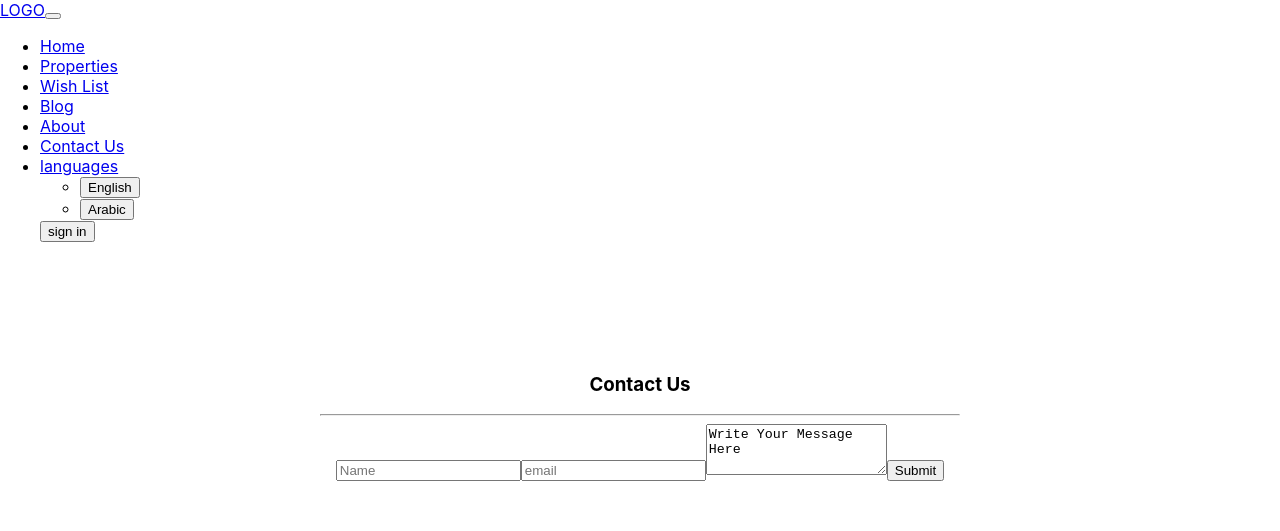
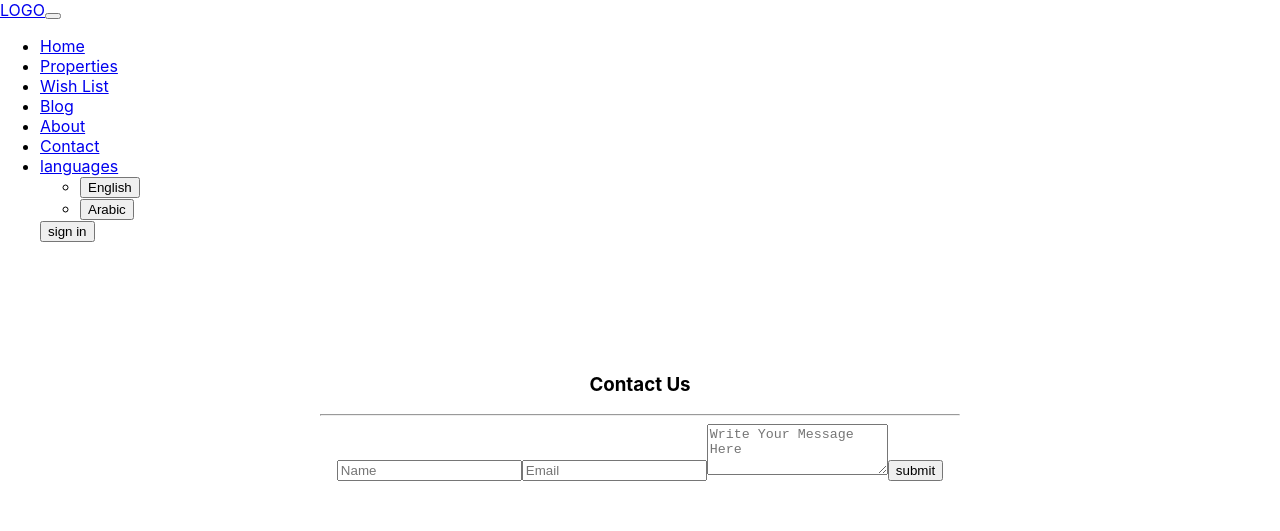
Before and after one commit to Alzubair98/ozyapi, a React (Create React App) app: page /contact in a window 1280 px wide. Shown: the top 531 px of the page. Built offline with nearby package versions, Linux system fonts and the light colour scheme; the HTML template or start-up script is replaced by a standard one.

Commit message:
translate contact page

```diff
--- a/src/component/contact/ContactForm.js
+++ b/src/component/contact/ContactForm.js
@@ -11,7 +11,7 @@ const ContactForm = () => {
         method="post"
         className="contact-form m-2 p-5 n-box2"
       >
-        <h3 className="font-bold">{t("contact")}</h3>
+        <h3 className="font-bold">{t("contactus")}</h3>
         <hr />
         <input
           name="user-name"
@@ -32,12 +32,12 @@ const ContactForm = () => {
           type="text"
           className="form-control mb-2"
           rows={3}
-          defaultValue={t("message")}
+          placeholder={t("message")}
           required
         />
 
         <button type="submit" className="btn btn-primary">
-          Submit
+          {t("submit")}
         </button>
       </form>
     </div>
--- a/src/component/contact/ContactPage.js
+++ b/src/component/contact/ContactPage.js
@@ -1,6 +1,8 @@
 import React from "react";
+import { useTranslation } from "react-i18next";
 
 const ContactPage = () => {
+  const { t } = useTranslation();
   return (
     <div className="c-p-form container">
       <div className="c-p-form-cont card c-p-card shadow-lg rounded">
@@ -9,20 +11,20 @@ const ContactPage = () => {
           method="post"
           className="c-p-contact-form m-2 "
         >
-          <h3 className="font-bold">Contact Us</h3>
+          <h3 className="font-bold">{t("contactus")}</h3>
           <hr />
           <input
             name="user-name"
             type="text"
             className="form-control mb-2"
-            placeholder="Name"
+            placeholder={t("name")}
             required
           />
           <input
             name="user-mail"
             type="text"
             className="form-control mb-2"
-            placeholder="email"
+            placeholder={t("email")}
             required
           />
           <textarea
@@ -30,12 +32,12 @@ const ContactPage = () => {
             type="text"
             className="form-control mb-2"
             rows={3}
-            defaultValue={"Write Your Message Here "}
+            placeholder={t("message")}
             required
           />
 
           <button type="submit" className="btn btn-primary">
-            Submit
+            {t("submit")}
           </button>
         </form>
       </div>
--- a/src/index.js
+++ b/src/index.js
@@ -34,10 +34,11 @@ i18n.init({
         cliets: "WATCH WHAT OUR CIENTS SA ABOUT US",
         videos: "LATEST VIDEOS FROM OUR YOUTUBE CHANLE",
         blogs: "latest Posts from our Blog",
-        contact: "Contact Us",
+        contactus: "Contact Us",
         name: "Name",
         email: "Email",
         message: "Write Your Message Here",
+        submit: "submit",
         information: "information",
         phone: "Phone",
         items: "NO ITEMS!",
@@ -68,10 +69,11 @@ i18n.init({
         cliets: "اراء عملائنا",
         videos: "اخر فيديوهات قناتنا علئ اليوتيوب",
         blogs: "اخر منشورات مدوناتنا",
-        contact: "تواصل معنا",
+        contactus: "تواصل معنا",
         name: "الاسم",
         email: "الايميل",
         message: "اكتب رسالتك هنا",
+        submit: "ارسل",
         information: "معلومات",
         items: "!لاتوجد عناصر",
         noItems: "انت لا تملك اي عنصر في المفضلة",
```
